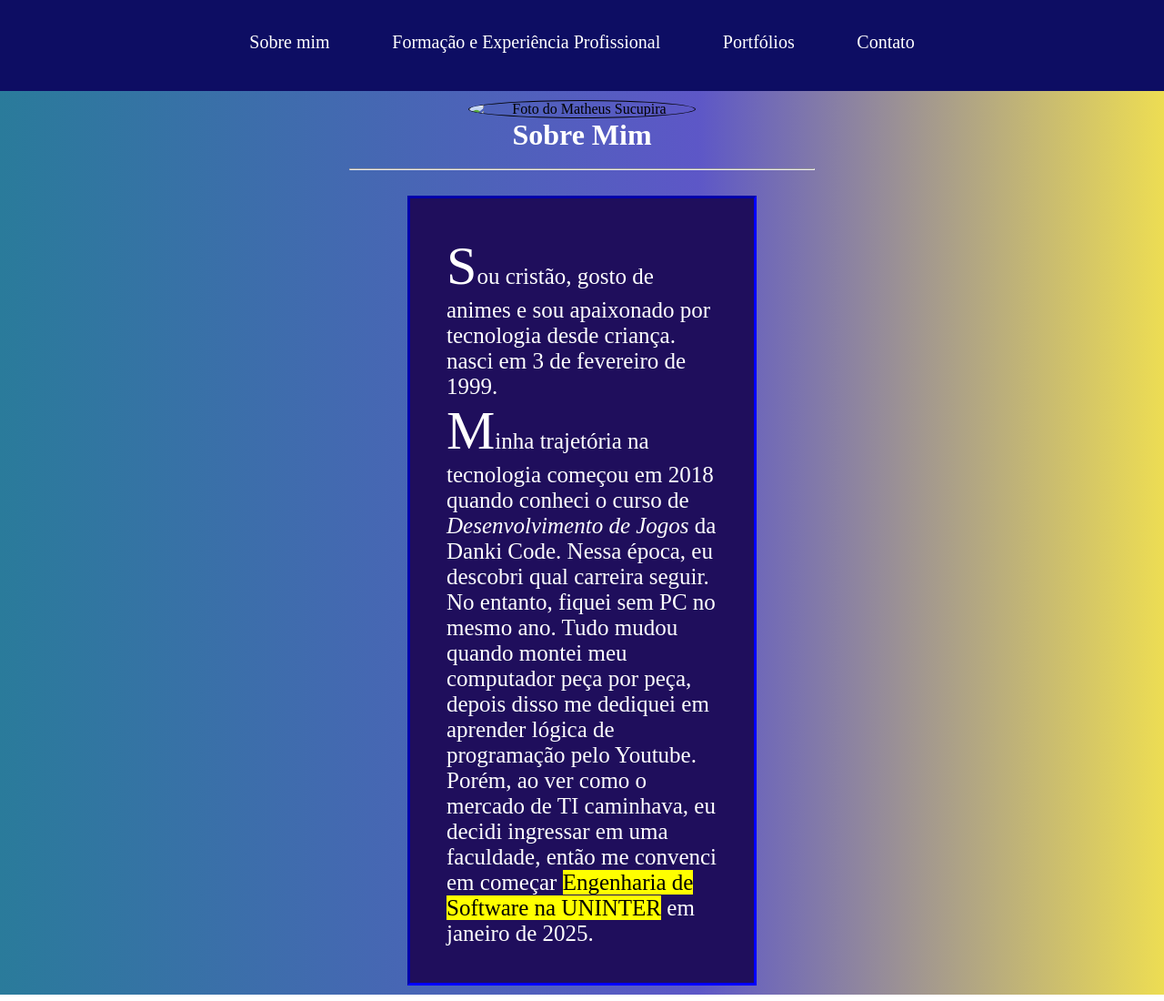
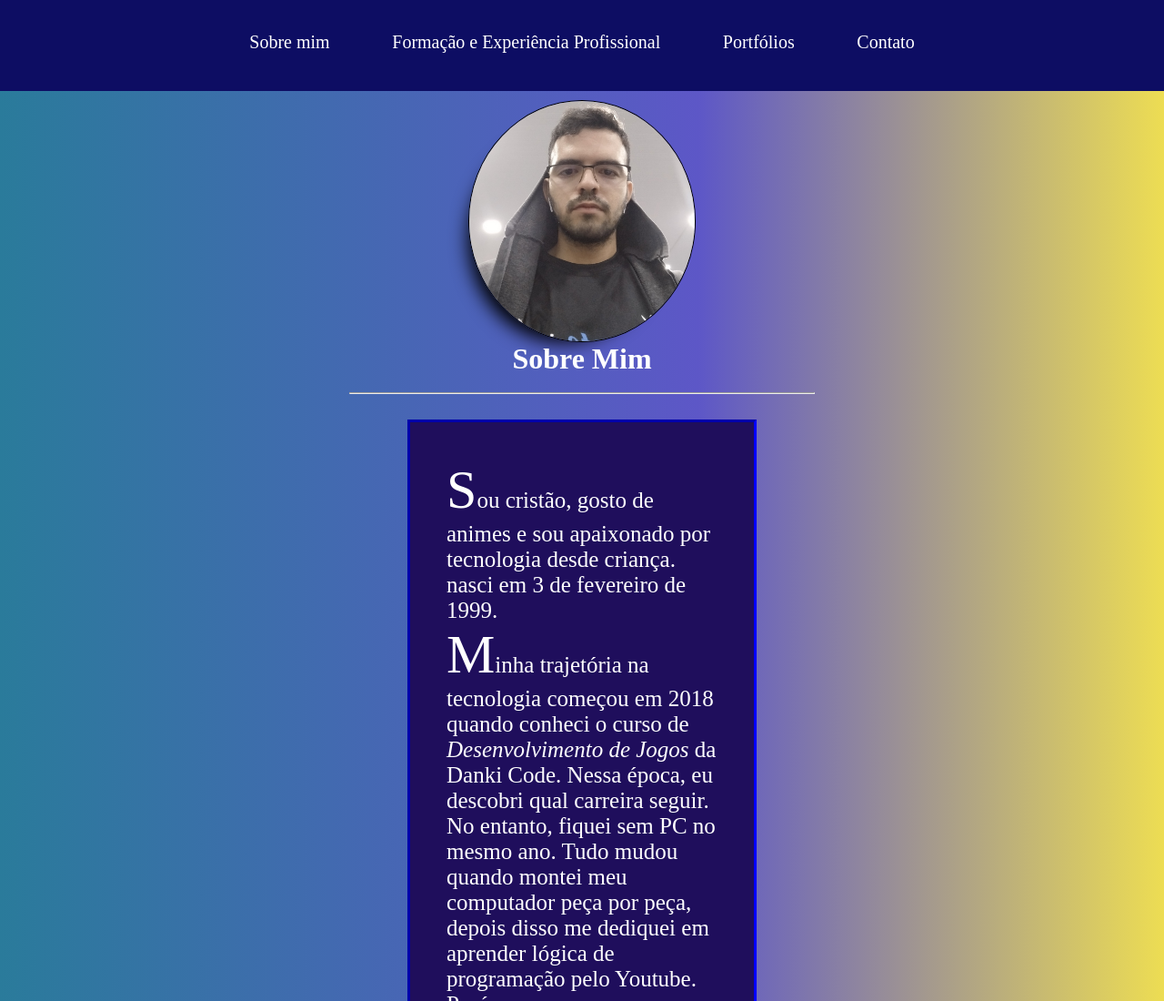
Before and after one commit to MatheuSucupira/cv, a plain HTML site: page index.html in a window 1280 px wide. Shown: the top 1100 px of the page at 91% size. Drawn offline with Linux system fonts and the light colour scheme; the site is published under a folder, as on GitHub Pages, so addresses that start at the root find nothing.

Commit message:
Correção no caminho da imagem

```diff
--- a/index.html
+++ b/index.html
@@ -19,7 +19,7 @@
     </header>
 
     <main>
-        <img src="/img/eu.jpg" alt="Foto do Matheus Sucupira">
+        <img src="img/eu.jpg" alt="Foto do Matheus Sucupira">
         <h1>Sobre Mim</h1>
         <br>
         <hr>
```
